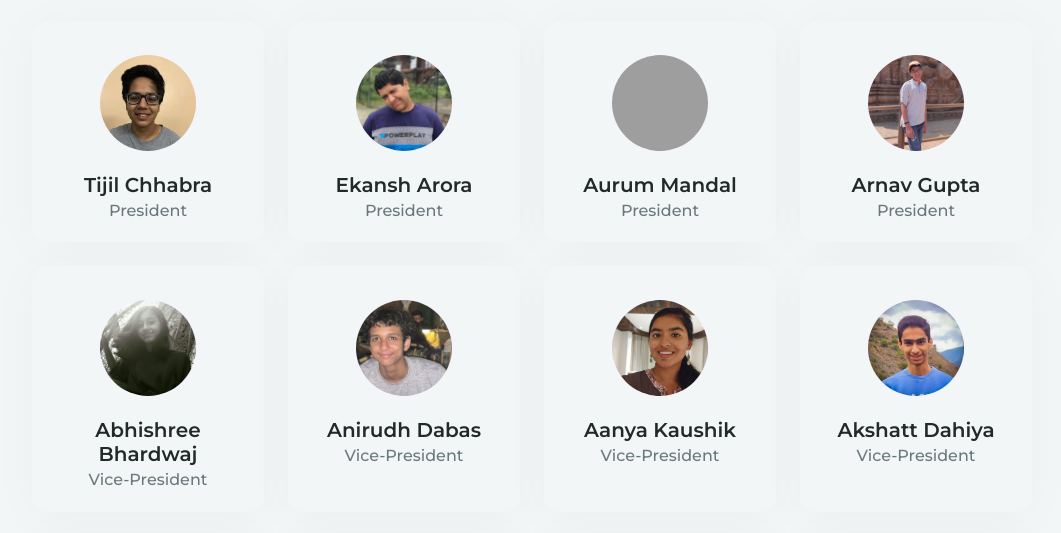
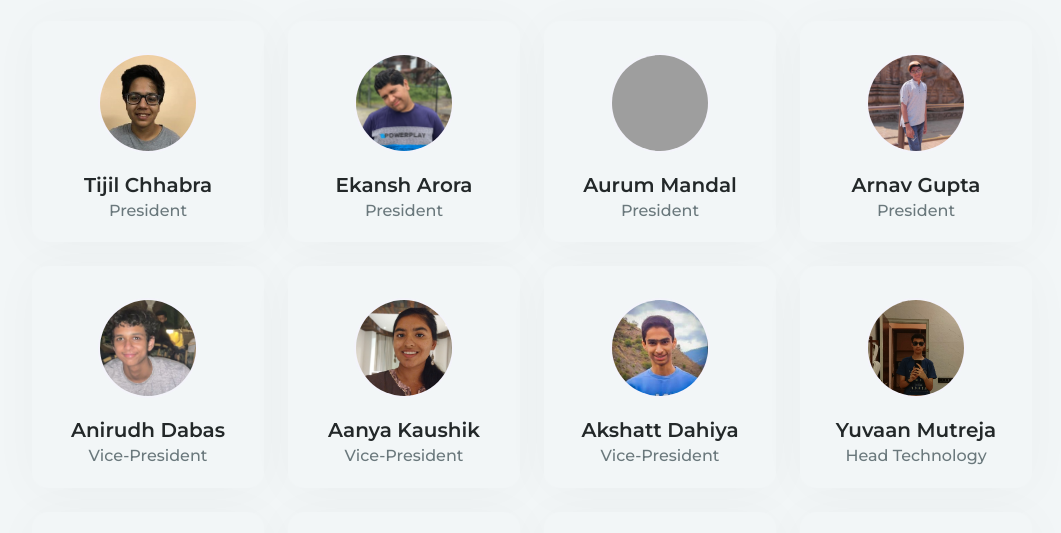
Before and after one commit to tijilchhabra1729/vortex2022, a plain HTML site: page members.html in a window 1280 px wide. Shown: the part 240-773 px from the top of the page, without its empty margins (108-1169 px from the left). Drawn offline with nearby package versions, Linux system fonts and the light colour scheme; some packages are replaced by stand-ins of ours; grey boxes are pictures that could not be loaded.

Commit message:
Update members.html

```diff
--- a/members.html
+++ b/members.html
@@ -121,14 +121,6 @@
                         <span class="card__profession">President</span>
                     </div>
 
-                </div>
-                <div class="card__glass">
-                    <img src="img/abhishree.png" alt="" class="card__img">
-
-                    <div class="card__data">
-                        <h3 class="card__title">Abhishree Bhardwaj</h3>
-                        <span class="card__profession">Vice-President</span>
-                    </div>
                 </div>
                 <div class="card__glass">
                     <img src="img/anirudh.jpeg" alt="" class="card__img">
```
